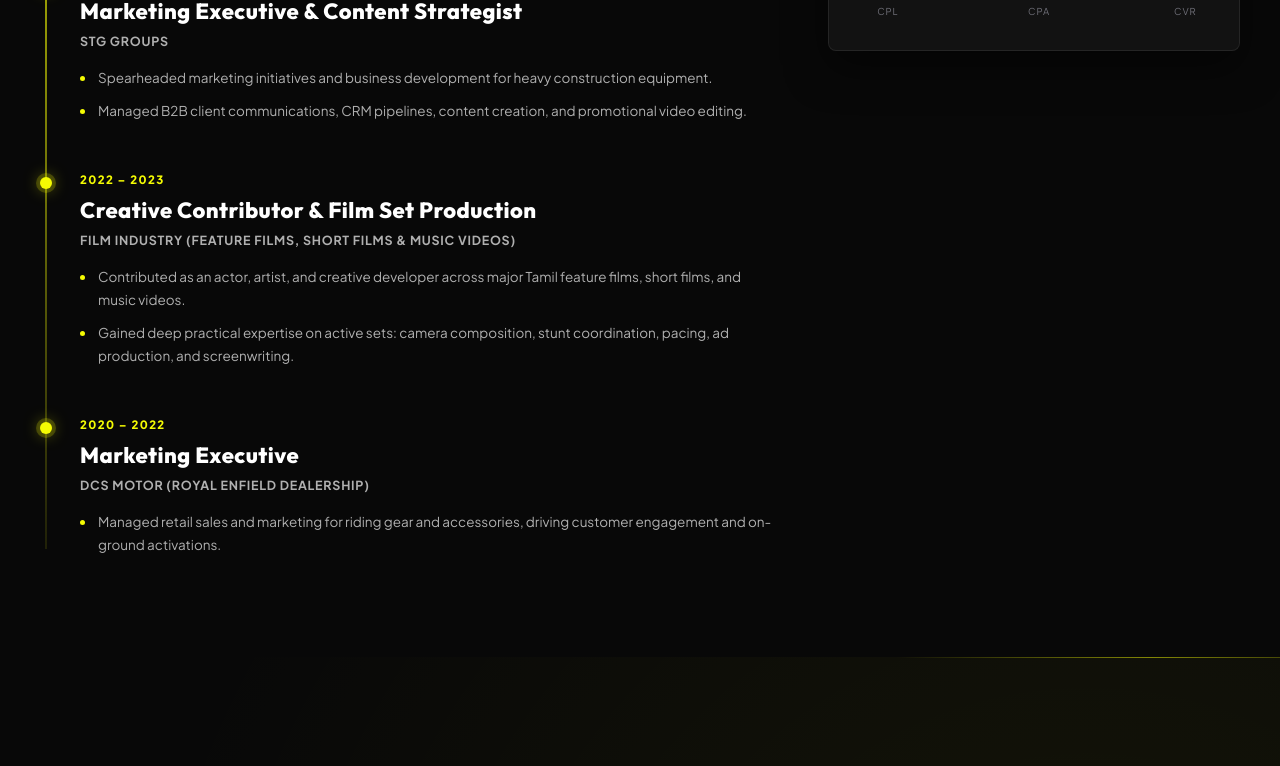
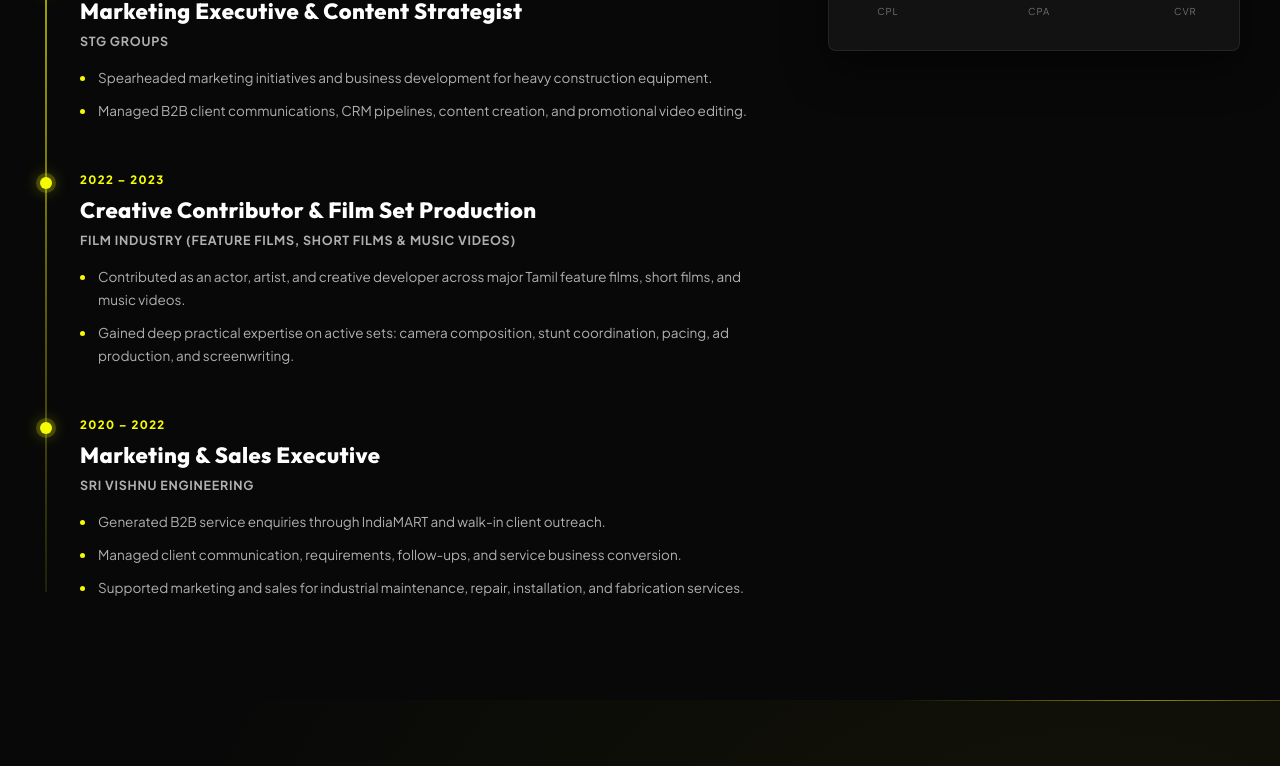
Before and after one commit to Kumar-501/Jagadish-Creative-Director-Portfolio, a React (Vite) app: page / in a window 1280 px wide. Shown: the part 3295-4061 px from the top of the page. Built offline with nearby package versions, Linux system fonts and the light colour scheme.

Commit message:
Reorder sections, update experience, and update resume download

```diff
--- a/src/App.tsx
+++ b/src/App.tsx
@@ -1,3 +1,5 @@
+/// <reference types="vite/client" />
+
 import { useState } from 'react';
 import './App.css';
 
@@ -46,16 +48,16 @@ export default function App() {
       <WhatIDo />
       <Experience />
 
+      {/* Featured Commercial & Film Work */}
+      <FeaturedWork onSelectProject={(p) => setSelectedProject(p)} />
+
+      <Skills />
+
       {/* Film Set Experience & Acting Production Exposure */}
       <FilmExposure
         onPlayVideo={handlePlayStandaloneVideo}
         onOpenImage={handleOpenImage}
       />
-
-      <Skills />
-
-      {/* Featured Commercial & Film Work */}
-      <FeaturedWork onSelectProject={(p) => setSelectedProject(p)} />
 
       {/* Global Footer */}
       <Footer />
--- a/src/components/layout/Navbar.tsx
+++ b/src/components/layout/Navbar.tsx
@@ -29,13 +29,16 @@ export function Navbar() {
     return () => observer.disconnect();
   }, []);
 
-  const handleNavClick = () => setOpen(false);
+  const handleNavClick = (id?: string) => {
+    if (id) setActive(id);
+    setOpen(false);
+  };
 
   return (
     <>
       <header className={`navbar ${scrolled ? 'scrolled' : ''}`}>
         <div className="container">
-          <a href="#home" className="nav-logo" onClick={handleNavClick}>
+          <a href="#home" className="nav-logo" onClick={() => handleNavClick('home')}>
             <img src="/images/logocreative.png" alt="" className="nav-badge-mark" />
             <span className="nav-logo-text">
               Jagadish <span>Vijay</span>
@@ -46,7 +49,11 @@ export function Navbar() {
             <ul className="nav-links">
               {NAV_ITEMS.map((item) => (
                 <li key={item.id}>
-                  <a href={`#${item.id}`} className={active === item.id ? 'active' : ''}>
+                  <a
+                    href={`#${item.id}`}
+                    className={active === item.id ? 'active' : ''}
+                    onClick={() => handleNavClick(item.id)}
+                  >
                     {item.label}
                   </a>
                 </li>
@@ -75,12 +82,19 @@ export function Navbar() {
             key={item.id}
             href={`#${item.id}`}
             className={active === item.id ? 'active' : ''}
-            onClick={handleNavClick}
+            onClick={() => handleNavClick(item.id)}
           >
             {item.label}
           </a>
         ))}
-        <a href={CONTACT_EMAIL_URL} target="_blank" rel="noreferrer" className="gold-btn" onClick={handleNavClick} style={{ marginTop: '14px' }}>
+        <a
+          href={CONTACT_EMAIL_URL}
+          target="_blank"
+          rel="noreferrer"
+          className="gold-btn"
+          onClick={() => handleNavClick()}
+          style={{ marginTop: '14px' }}
+        >
           Let's Work Together <Icon.arrow width={14} height={14} />
         </a>
       </div>
--- a/src/components/sections/Hero.tsx
+++ b/src/components/sections/Hero.tsx
@@ -27,11 +27,11 @@ export function Hero() {
             <div className="roles-divider" />
           </div>
 
-    <p className="hero-para">
-  I create commercial campaigns, cinematic advertisements, and brand
-  experiences that combine creativity, storytelling, AI workflows,
-  and performance marketing to drive measurable business growth.
-</p>
+          <p className="hero-para">
+            I create commercial campaigns, cinematic advertisements, and brand
+            experiences that combine creativity, storytelling, AI workflows,
+            and performance marketing to drive measurable business growth.
+          </p>
 
           <div className="hero-actions">
             <a href="#film-exposure" className="gold-btn">
@@ -43,7 +43,7 @@ export function Hero() {
             </a>
 
             <a
-              href="/Jagadish_Vijay_Creative_Strategist_Resume.pdf"
+              href="/Jagadish_Vijay_Creative_Strategist_Resume%20%285%29.pdf"
               download="Jagadish_Vijay_Creative_Strategist_Resume.pdf"
               className="ghost-btn"
             >
--- a/src/data/portfolioData.ts
+++ b/src/data/portfolioData.ts
@@ -74,10 +74,12 @@ export const EXPERIENCE = [
   },
   {
     date: '2020 – 2022',
-    role: 'Marketing Executive',
-    company: 'DCS Motor (Royal Enfield Dealership)',
+    role: 'Marketing & Sales Executive',
+    company: 'Sri Vishnu Engineering',
     points: [
-      'Managed retail sales and marketing for riding gear and accessories, driving customer engagement and on-ground activations.',
+      'Generated B2B service enquiries through IndiaMART and walk-in client outreach.',
+      'Managed client communication, requirements, follow-ups, and service business conversion.',
+      'Supported marketing and sales for industrial maintenance, repair, installation, and fabrication services.',
     ],
   },
 ];
```
Also changed, not shown: 2 other files (tests, documents, lock files or other folders).
